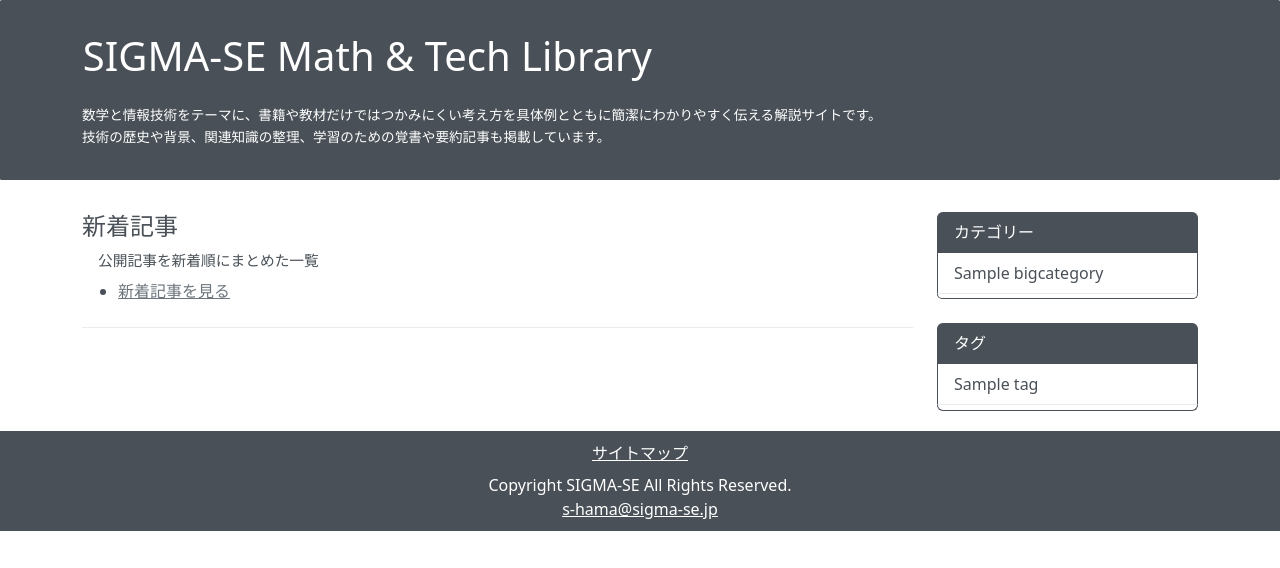
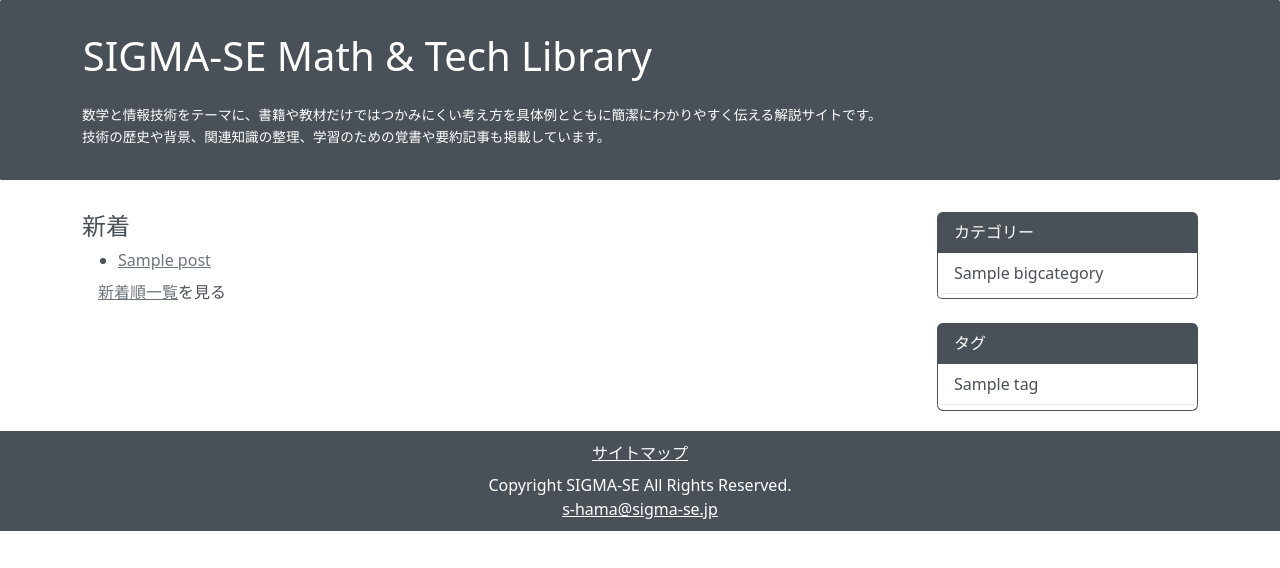
Before and after one commit to s-hama/sigma-se-tech-blog, a Django app: page / in a window 1280 px wide. Shown: the part 54-622 px from the top of the page. Run offline with Django 4.2, Linux system fonts and the light colour scheme; tables that the repository leaves empty hold one stand-in row (values such as "Sample post"); some libraries are stand-ins or nearby versions.

Commit message:
feat: redesign homepage with latest and featured content

```diff
--- a/static/tblog/custom.css
+++ b/static/tblog/custom.css
@@ -280,6 +280,42 @@ a.list-group-last-item {
 
 .blog-container {
     padding-top: 2rem;
+}
+
+.home-guide {
+    overflow-wrap: anywhere;
+}
+
+.home-section {
+    margin-bottom: 1.5rem;
+}
+
+.home-recommendations {
+    margin-bottom: 0;
+    padding-left: 2.25rem;
+}
+
+.home-recommendation-name,
+.home-server-name {
+    display: block;
+    margin-bottom: .4rem;
+}
+
+.home-latest-posts {
+    margin-bottom: .5rem;
+    padding-left: 2.25rem;
+}
+
+.home-latest-posts li {
+    margin-bottom: .25rem;
+}
+
+.home-list-link {
+    padding-left: 1rem;
+}
+
+.home-server-series {
+    margin-top: .75rem;
 }
 
 .recommended-series {
--- a/tblog/series.py
+++ b/tblog/series.py
@@ -1,6 +1,11 @@
 """Shared theme definitions for the home page and the complete article directory."""
 
 import re
+
+
+VPS_SERIES_PREFIX = 'VPSで作るDjangoサイト構築手順 - '
+VPS_SERVERS = ('Nginx', 'Apache')
+ANGULAR_SERIES_PREFIX = 'Webシステム開発 - Angular基礎'
 
 
 SERIES_GUIDES = (
@@ -10,16 +15,11 @@ SERIES_GUIDES = (
         "keywords": (
             '数学 - 計算の仕組み',
         ),
-        "limit": 10,
     },
     {
         "label": 'Django - VPSで作るDjangoサイト',
         "summary": 'VPS上でDjangoサイトを構築し、公開するまでの手順を解説',
-        "keywords": (
-            'VPSで作るDjangoサイト構築手順 - Nginx編',
-            'VPSで作るDjangoサイト構築手順 - Apache編',
-        ),
-        "limit": 10,
+        "keywords": tuple(f'{VPS_SERIES_PREFIX}{server}編' for server in VPS_SERVERS),
         "keyword_order": True,
     },
     {
@@ -28,15 +28,13 @@ SERIES_GUIDES = (
         "keywords": (
             '情報セキュリティ - 暗号技術',
         ),
-        "limit": 10,
     },
     {
         "label": 'Angular - システム開発の基礎',
         "summary": 'Angularの導入から基本構成まで、Webシステム開発の基礎を解説',
         "keywords": (
-            'Webシステム開発 - Angular基礎',
+            ANGULAR_SERIES_PREFIX,
         ),
-        "limit": 10,
     },
     {
         "label": 'Python - 基礎',
@@ -55,7 +53,6 @@ SERIES_GUIDES = (
             'Python - 開発向けVim設定',
             'Python - 対話モード',
         ),
-        "limit": 30,
     },
     {
         "label": 'Python - タスク指向型対話',
@@ -63,7 +60,6 @@ SERIES_GUIDES = (
         "keywords": (
             'Python - タスク指向型対話',
         ),
-        "limit": 5,
     },
     {
         "label": 'Python - ニューラルネットワーク',
@@ -71,7 +67,6 @@ SERIES_GUIDES = (
         "keywords": (
             'Python - ニューラルネットワーク',
         ),
-        "limit": 15,
     },
     {
         "label": 'Django - 基本操作',
@@ -79,7 +74,6 @@ SERIES_GUIDES = (
         "keywords": (
             'Django - Django Debug Toolbar',
         ),
-        "limit": 5,
     },
     {
         "label": '応用情報技術 - 基礎',
@@ -87,7 +81,6 @@ SERIES_GUIDES = (
         "keywords": (
             '応用情報技術 - 基礎',
         ),
-        "limit": 25,
     },
     {
         "label": 'Git - 基本操作',
@@ -96,7 +89,6 @@ SERIES_GUIDES = (
             'Git - GitHub登録・SSH鍵設定・ブランチ作成までの開発準備',
             'Git - 状態管理と基本操作',
         ),
-        "limit": 5,
     },
     {
         "label": 'MathJax',
@@ -104,7 +96,6 @@ SERIES_GUIDES = (
         "keywords": (
             'MathJax - MathML、LaTeX ',
         ),
-        "limit": 5,
     },
 )
 
@@ -114,7 +105,27 @@ def _natural_title_key(title):
                  for part in re.split(r"(\d+)", title))
 
 
-def group_posts_by_series(posts, *, for_home=False):
+def order_series_posts(posts):
+    """Order numbered articles by their titles rather than registration order."""
+    return sorted(posts, key=lambda post: (_natural_title_key(post.title), post.pk))
+
+
+def group_vps_posts(posts):
+    """List every VPS article in reading order, separately for each server."""
+    posts = list(posts)
+    groups = []
+    for server in VPS_SERVERS:
+        keyword = f'{VPS_SERIES_PREFIX}{server}編'.casefold()
+        matched = [post for post in posts if keyword in post.title.casefold()]
+        if matched:
+            groups.append({
+                "label": f'{server}編',
+                "posts": order_series_posts(matched),
+            })
+    return groups
+
+
+def group_posts_by_series(posts):
     """Keep known themes in order and retain unmatched posts in the directory."""
     remaining = list(posts)
     groups = []
@@ -130,8 +141,7 @@ def group_posts_by_series(posts, *, for_home=False):
             if definition.get("keyword_order"):
                 keyword_position = next(index for index, term in enumerate(keywords)
                                         if term in post.title.casefold())
-            order = (post.pk,) if for_home else (_natural_title_key(post.title), post.pk)
-            return (keyword_position, *order)
+            return (keyword_position, _natural_title_key(post.title), post.pk)
 
         matched.sort(key=sort_key)
         matched_ids = {post.pk for post in matched}
@@ -139,12 +149,12 @@ def group_posts_by_series(posts, *, for_home=False):
         groups.append({
             "label": definition["label"],
             "summary": definition["summary"],
-            "posts": matched[:definition["limit"]] if for_home else matched,
+            "posts": matched,
         })
-    if remaining and not for_home:
+    if remaining:
         groups.append({
             "label": "その他の記事",
             "summary": "",
-            "posts": sorted(remaining, key=lambda post: (_natural_title_key(post.title), post.pk)),
+            "posts": order_series_posts(remaining),
         })
     return groups
--- a/tblog/templates/tblog/post_list.html
+++ b/tblog/templates/tblog/post_list.html
@@ -4,36 +4,69 @@
 {% block robots %}{% if is_search_no_results %}<meta name="robots" content="noindex,follow">{% endif %}{% endblock %}
 {% block content %}
 {% if is_top_page %}
-<section class="recommended-series">
-  <div class="recommended-series-group">
-    <h4>新着記事</h4>
-    <p>公開記事を新着順にまとめた一覧</p>
-    <ul>
+<div class="home-guide">
+  <section class="home-section" aria-labelledby="home-latest-title">
+    <h2 class="h4" id="home-latest-title">新着</h2>
+    <ul class="home-latest-posts">
+      {% for latest_post in latest_posts %}
       <li>
-        <a class="link-secondary" href="?page=1">
-          新着記事を見る
-        </a>
+        <a class="link-secondary" href="{% url 'tblog:detail' latest_post.pk %}">{{ latest_post.title }}</a>
       </li>
+      {% empty %}
+      <li>公開記事はまだありません。</li>
+      {% endfor %}
     </ul>
-  </div>
-  {% for guide in series_guides %}
-    {% if guide.posts %}
-    <div class="recommended-series-group">
-      <h4>{{ guide.label }}</h4>
-      <p>{{ guide.summary }}</p>
-      <ul>
-        {% for series_post in guide.posts %}
-        <li>
-          <a class="link-secondary" href="{% url 'tblog:detail' series_post.pk %}">
-            {{ series_post.title }}
-          </a>
-        </li>
-        {% endfor %}
-      </ul>
-    </div>
-    {% endif %}
-  {% endfor %}
-</section>
+    <p class="home-list-link"><a class="link-secondary" href="{% url 'tblog:index' %}?page=1">新着順一覧</a>を見る</p>
+  </section>
+
+  {% if math_posts or vps_series or angular_posts %}
+  <section class="home-section" aria-labelledby="home-recommended-title">
+    <h2 class="h4" id="home-recommended-title">主要コンテンツ</h2>
+    <ul class="home-recommendations">
+      {% if math_posts %}
+      <li class="recommended-series-group">
+        <span class="home-recommendation-name" id="home-math-title">数学 - 計算の仕組み</span>
+        <p>分数の除算や負の数、0で割れない理由など、計算規則の仕組みを具体例と数式で解説</p>
+        <ul>
+          {% for math_post in math_posts %}
+          <li><a class="link-secondary" href="{% url 'tblog:detail' math_post.pk %}">{{ math_post.title }}</a></li>
+          {% endfor %}
+        </ul>
+      </li>
+      {% endif %}
+      {% if vps_series %}
+      <li class="recommended-series-group">
+        <span class="home-recommendation-name" id="home-vps-title">Django - VPSで作るDjangoサイト</span>
+        <p>VPS上でDjangoサイトを構築し、公開するまでの手順を解説</p>
+        <ul>
+          {% for series in vps_series %}
+          <li class="home-server-series">
+            <span class="home-server-name">{{ series.label }}</span>
+            <ul>
+              {% for series_post in series.posts %}
+              <li><a class="link-secondary" href="{% url 'tblog:detail' series_post.pk %}">{{ series_post.title }}</a></li>
+              {% endfor %}
+            </ul>
+          </li>
+          {% endfor %}
+        </ul>
+      </li>
+      {% endif %}
+      {% if angular_posts %}
+      <li class="recommended-series-group">
+        <span class="home-recommendation-name" id="home-angular-title">Webシステム開発 - Angular基礎</span>
+        <p>Angularの導入から基本構成まで、Webシステム開発の基礎を解説</p>
+        <ul>
+          {% for angular_post in angular_posts %}
+          <li><a class="link-secondary" href="{% url 'tblog:detail' angular_post.pk %}">{{ angular_post.title }}</a></li>
+          {% endfor %}
+        </ul>
+      </li>
+      {% endif %}
+    </ul>
+  </section>
+  {% endif %}
+</div>
 {% else %}
 
 {% for post in post_list %}
--- a/tblog/views.py
+++ b/tblog/views.py
@@ -4,7 +4,10 @@ from django.shortcuts import get_object_or_404
 from django.urls import reverse
 from django.views import generic
 from .models import BigCategory, Post, SmallCategory, Tag, get_public_posts
-from .series import group_posts_by_series
+from .series import (
+    ANGULAR_SERIES_PREFIX, VPS_SERIES_PREFIX,
+    group_posts_by_series, group_vps_posts, order_series_posts,
+)
 from .sitemaps import CANONICAL_ORIGIN
 import logging
 
@@ -47,8 +50,19 @@ class PostIndexView(BaseListView):
         if not context["is_top_page"]:
             return context
 
-        public_posts = get_public_posts().only("id", "title")
-        context["series_guides"] = group_posts_by_series(public_posts, for_home=True)
+        public_posts = get_public_posts()
+        context["latest_posts"] = public_posts.only("id", "title", "created_at").order_by(
+            "-created_at", "-pk",
+        )[:5]
+        context["math_posts"] = public_posts.filter(
+            category__parent__name="数理科学",
+        ).only("id", "title").order_by("pk")
+        context["vps_series"] = group_vps_posts(
+            public_posts.filter(title__icontains=VPS_SERIES_PREFIX).only("id", "title"),
+        )
+        context["angular_posts"] = order_series_posts(
+            public_posts.filter(title__icontains=ANGULAR_SERIES_PREFIX).only("id", "title"),
+        )
         return context
 
 
```
